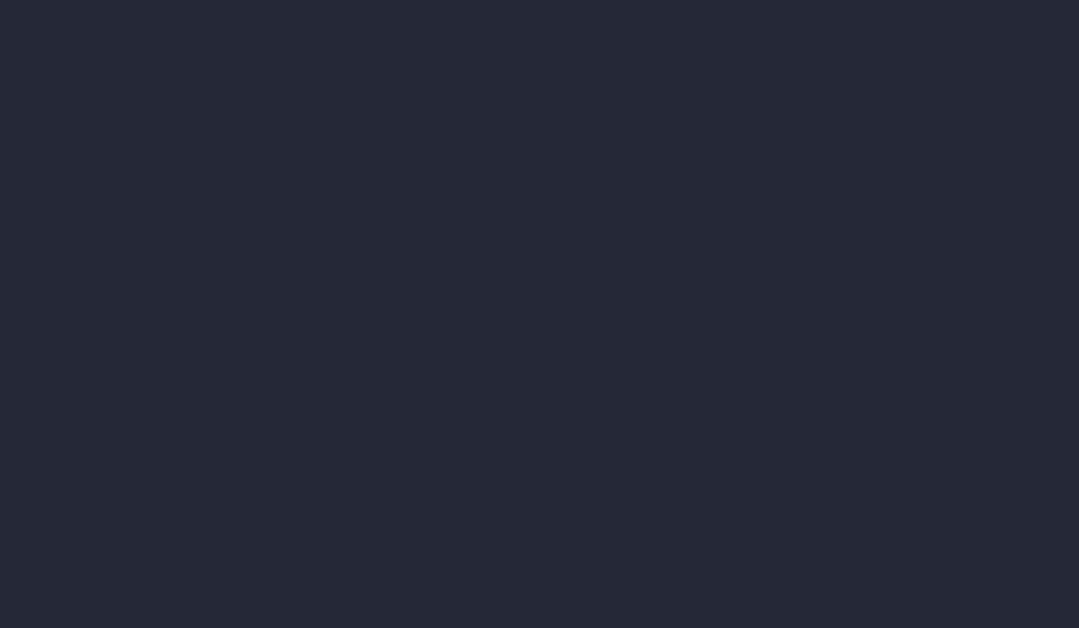
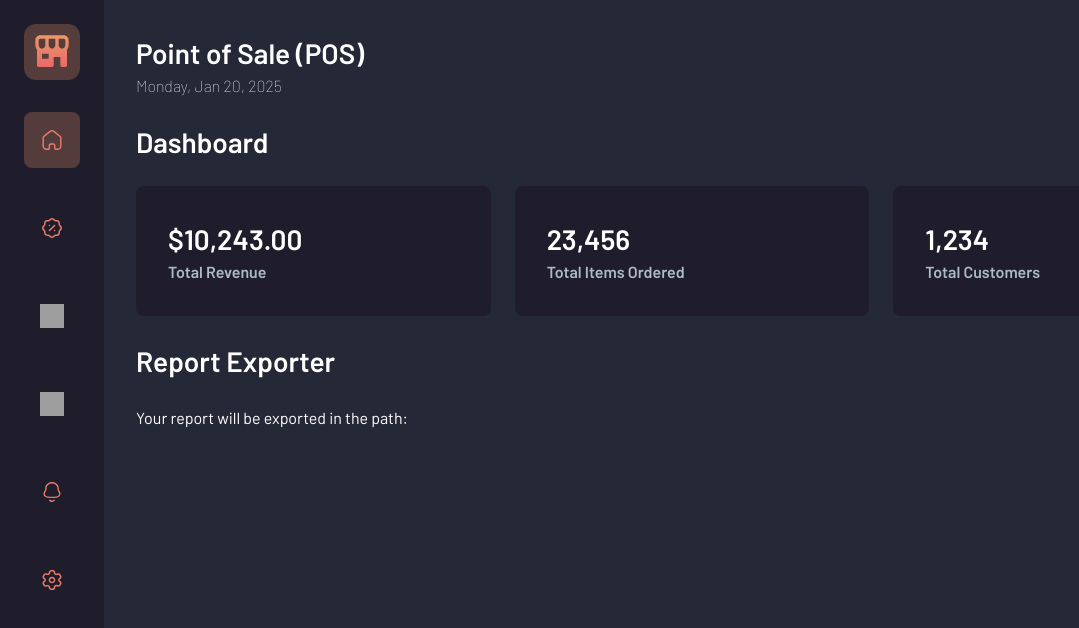
Before and after one commit to digitalinnovationone/trilha-react-js-react-router-v7, a React (Vite) app: page /dashboard/reports/export/file in a window 1280 px wide. Before the commit this address had no page. Shown: the top 628 px of the page, without its empty margins (0-1079 px from the left). Built offline with nearby package versions, Linux system fonts and the light colour scheme; grey boxes are pictures that could not be loaded.

Commit message:
add splat to report exporter page

```diff
--- a/src/main.tsx
+++ b/src/main.tsx
@@ -12,6 +12,7 @@ import HomePage from "./pages/Home/index.tsx";
 import OrdersReport from "./components/Dashboard/OrdersReport/index.tsx";
 import CustomersReport from "./components/Dashboard/CustomersReport/index.tsx";
 import ProductPage from "./pages/Product/index.tsx";
+import ReportExporterPage from "./pages/ReportExporter/index.tsx";
 
 createRoot(document.getElementById("root")!).render(
   <StrictMode>
@@ -29,6 +30,10 @@ createRoot(document.getElementById("root")!).render(
           <Route path="dashboard" element={<DashboardPage />}>
             <Route index element={<OrdersReport />} />
             <Route path="customers" element={<CustomersReport />} />
+            <Route
+              path="reports/export/file/*"
+              element={<ReportExporterPage />}
+            />
           </Route>
         </Route>
       </Routes>
--- /dev/null
+++ b/src/pages/ReportExporter/index.tsx
@@ -0,0 +1,14 @@
+import { useParams } from "react-router";
+
+const ReportExporterPage = () => {
+  const { "*": splat } = useParams();
+
+  return (
+    <>
+      <h2>Report Exporter</h2>
+      <p>Your report will be exported in the path: {splat}</p>
+    </>
+  );
+};
+
+export default ReportExporterPage;
```
